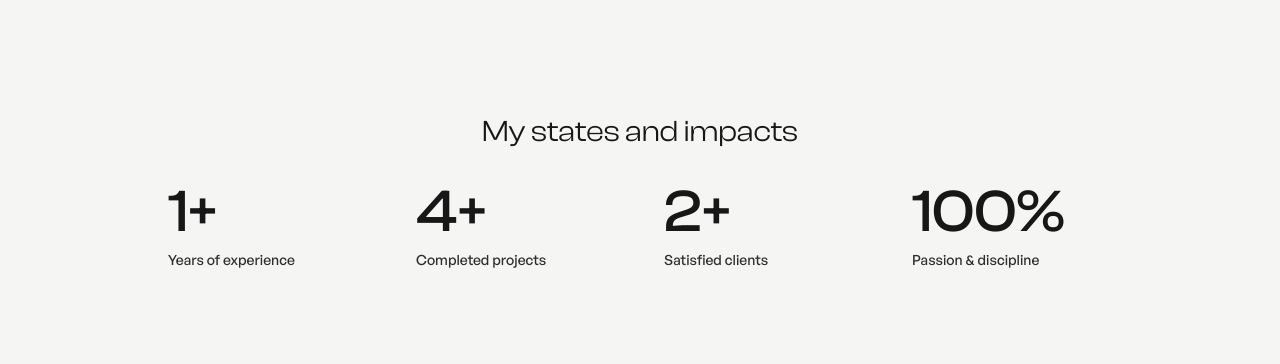
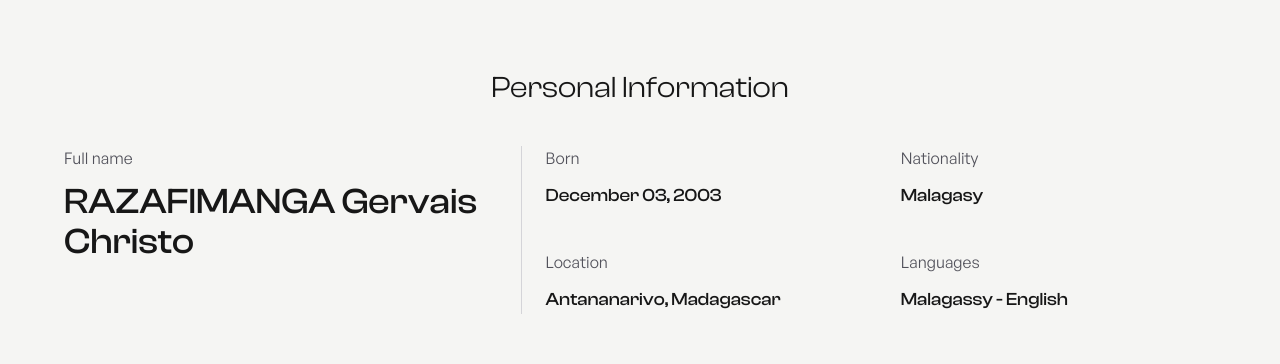
Before and after one commit to bossnare/portfolio, a Next.js app: page /about in a window 1280 px wide. Shown: the part 514-878 px from the top of the page. Built offline with nearby package versions, Linux system fonts and the light colour scheme; grey boxes are pictures that could not be loaded.

Commit message:
add personal info on about page

```diff
--- a/app/about/page.tsx
+++ b/app/about/page.tsx
@@ -20,20 +20,56 @@ export default function AboutPage() {
           Full-stack developer creating scalable products, polished interfaces,
           and reliable experiences from concept to launch.
         </p>
-        <section className="flex flex-col items-start justify-center w-full h-auto gap-8 py-20 md:items-center md:h-screen">
-          <h3 className="max-w-md text-3xl font-display">
-            My states and impacts
-          </h3>
+        <section className="flex flex-col items-start justify-center w-full h-auto min-h-screen gap-8 md:gap-10 md:items-center">
+          <h3 className="max-w-md text-3xl">Personal Information</h3>
+          <div className="flex flex-col justify-between w-full gap-6 divide-y md:divide-x md:divide-y-0 md:flex-row divide-zinc-300 dark:divide-white/8">
+            <div className="flex flex-col gap-3 pb-8">
+              <span className="text-muted-foreground">Full name</span>
+              <span className="text-4xl font-medium font-display">
+                RAZAFIMANGA Gervais Christo
+              </span>
+            </div>
+            <div className="md:w-[70%] pt-4 md:pt-0 grid grid-cols-2 justify-between gap-10 *:flex *:flex-col *:gap-3">
+              <div className="">
+                <span className="text-muted-foreground">Born</span>
+                <span className="text-lg font-medium font-display">
+                  December 03, 2003
+                </span>
+              </div>
+              <div className="">
+                <span className="text-muted-foreground">Nationality</span>
+                <span className="text-lg font-medium font-display">
+                  Malagasy
+                </span>
+              </div>
+              <div className="">
+                <span className="text-muted-foreground">Location</span>
+                <span className="text-lg font-medium font-display">
+                  Antananarivo, Madagascar
+                </span>
+              </div>
+              <div className="">
+                <span className="text-muted-foreground">Languages</span>
+                <span className="text-lg font-medium font-display">
+                  Malagassy - English
+                </span>
+              </div>
+            </div>
+          </div>
+        </section>
+
+        <section className="flex flex-col items-start justify-center w-full h-auto min-h-screen gap-8 md:gap-10 md:items-center">
+          <h3 className="max-w-md text-3xl">My states and impacts</h3>
           <div className="grid justify-between grid-cols-2 gap-12 md:grid-cols-4">
             {stats.map((stat) => (
-              <p key={stat.label} className="flex flex-col gap-2 min-w-50">
+              <div key={stat.label} className="flex flex-col gap-2 min-w-50">
                 <span className="text-6xl font-medium font-display">
                   <Counter value={stat.value} suffix={stat.suffix} />
                 </span>
                 <span className="text-sm font-medium text-foreground/90">
                   {stat.label}
                 </span>
-              </p>
+              </div>
             ))}
           </div>
         </section>
```
